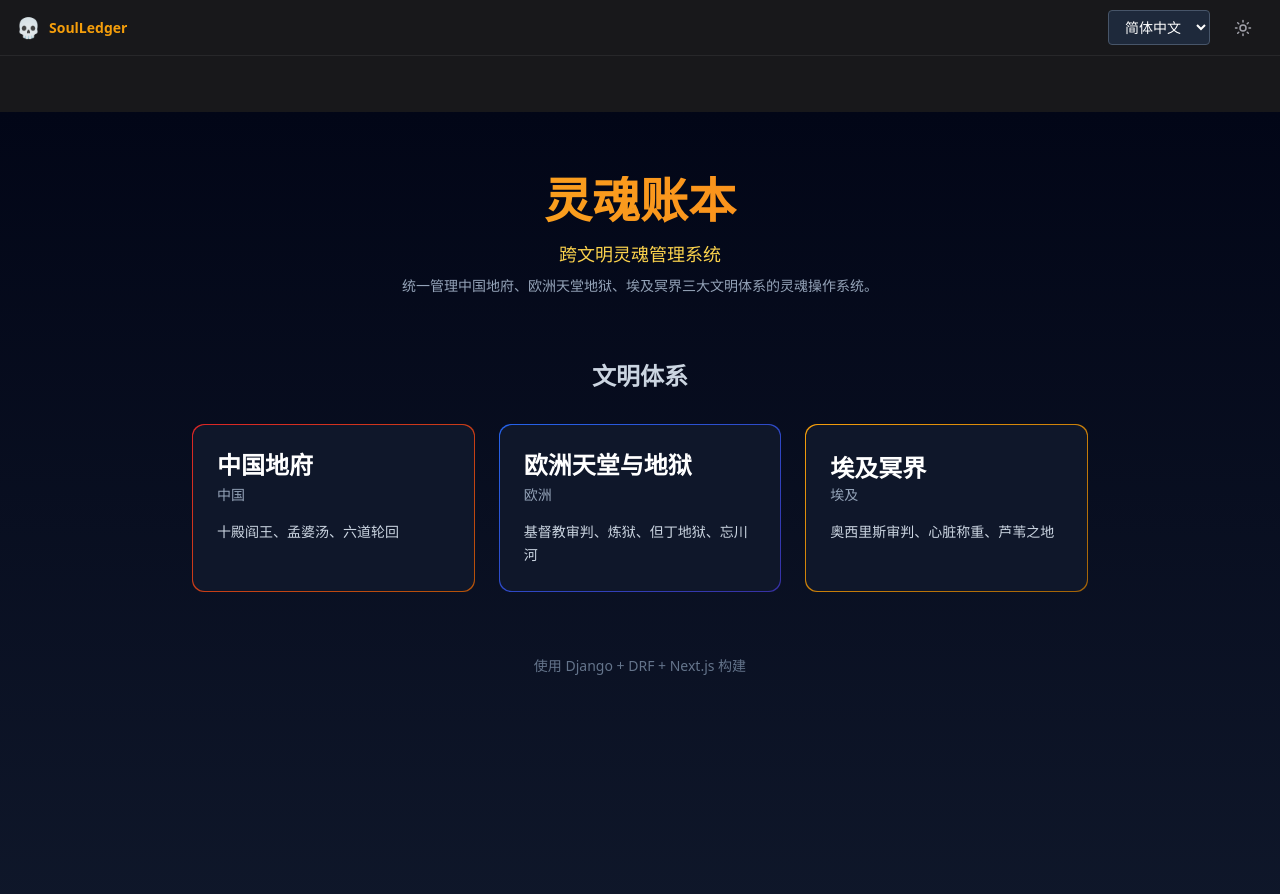
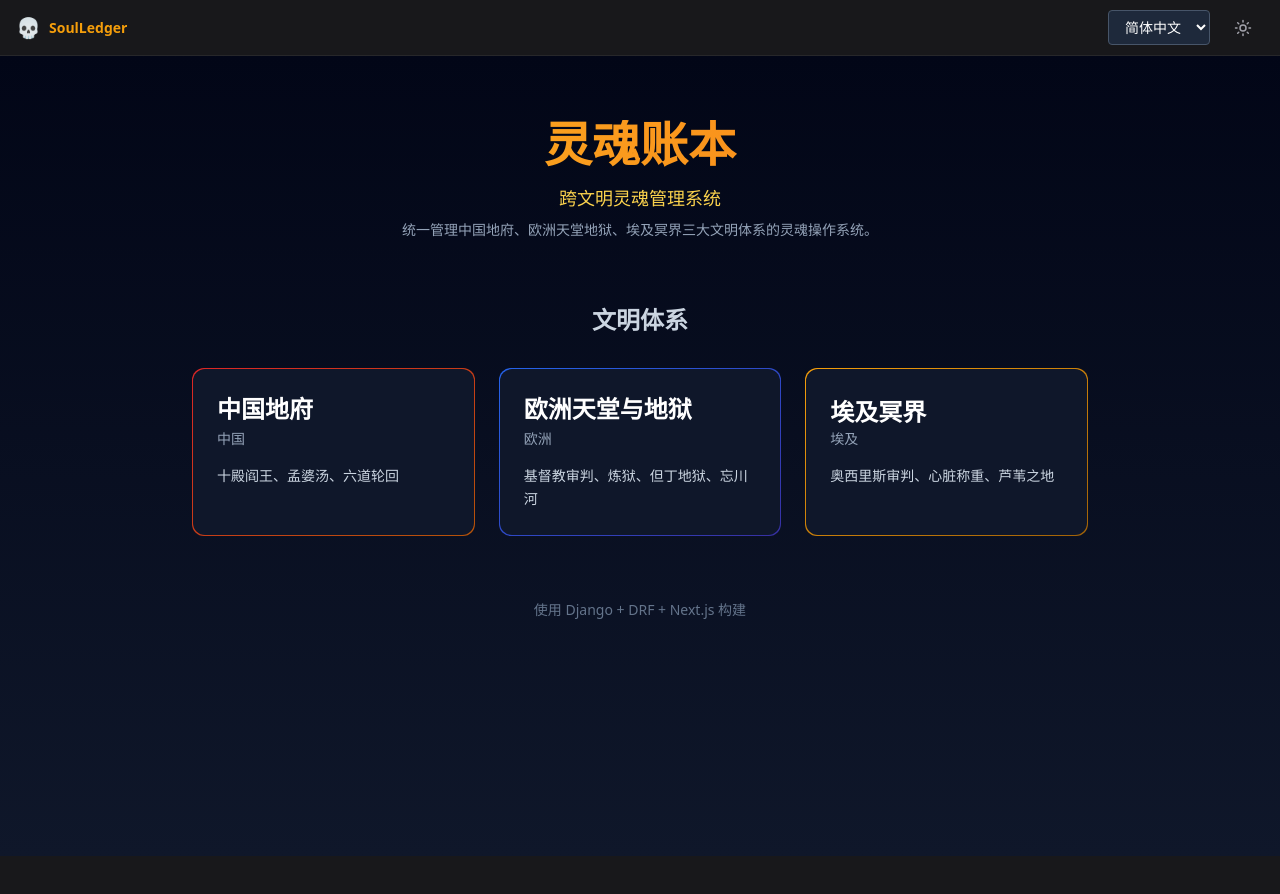
Before and after one commit to Tardisyuan/SoulLedger, a Next.js app in the folder frontend/: page / in a window 1280 px wide. Shown: the top 894 px of the page. After the commit the page ends 856 px from the top, so only its background shows below. Built offline with nearby package versions, Linux system fonts and the light colour scheme.

Commit message:
fix: remove pt-14 from main — NavBar is fixed, not in flow

```diff
--- a/frontend/app/layout.tsx
+++ b/frontend/app/layout.tsx
@@ -26,7 +26,7 @@ export default function RootLayout({
               <TenantProvider>
                 <ToastProvider>
                   <NavBar />
-                  <main className="pt-14">
+                  <main className="min-h-screen">
                     {children}
                   </main>
                 </ToastProvider>
```
